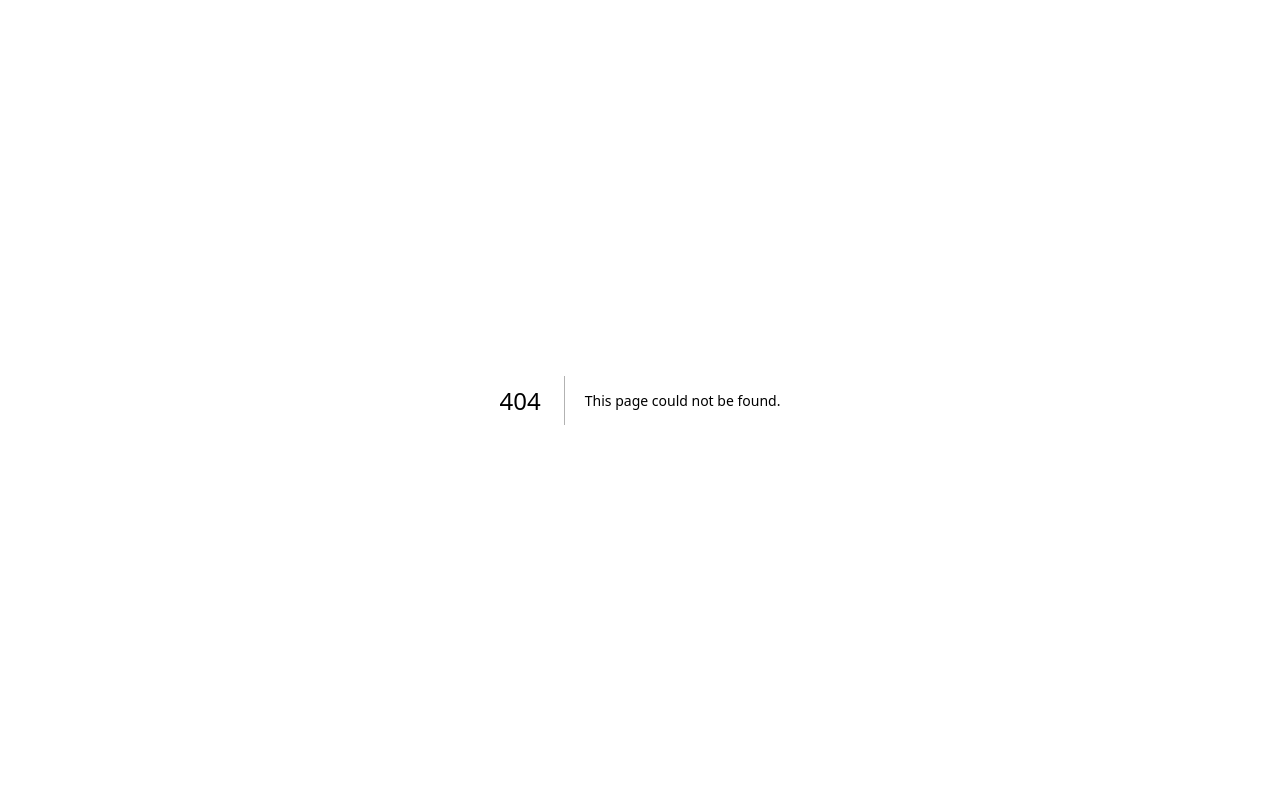
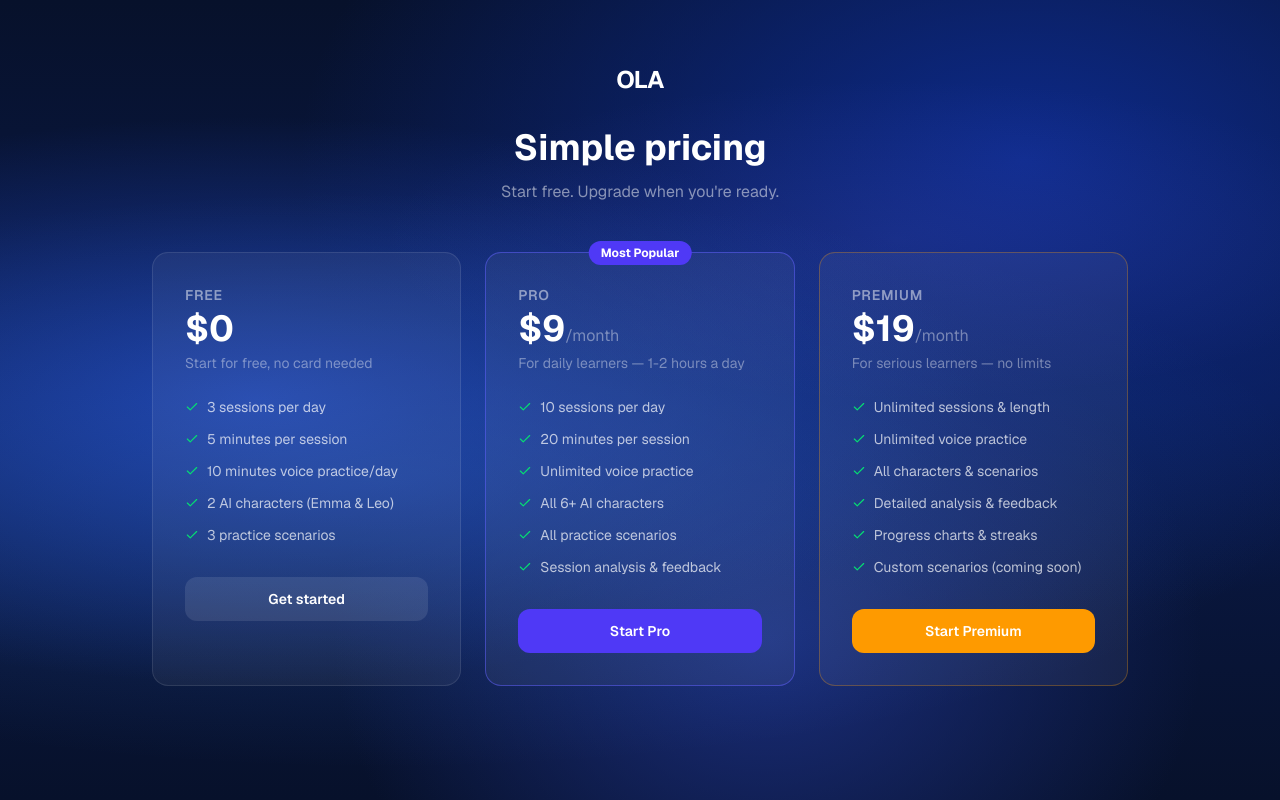
Before and after one commit to alolabsmarketing/olalabs-web, a Next.js app: page /pricing in a window 1280 px wide. Before the commit this address had no page. Built offline with nearby package versions, Linux system fonts and the light colour scheme.

Commit message:
feat: rebuild pricing page with all three plans

```diff
--- /dev/null
+++ b/app/pricing/page.tsx
@@ -0,0 +1,106 @@
+import Link from "next/link";
+import { Check } from "lucide-react";
+import CheckoutButton from "@/components/CheckoutButton";
+
+const PLANS = [
+  {
+    name: "Free", price: "$0", period: "",
+    description: "Start for free, no card needed",
+    borderClass: "border-white/10",
+    features: [
+      "3 sessions per day",
+      "5 minutes per session",
+      "10 minutes voice practice/day",
+      "2 AI characters (Emma & Leo)",
+      "3 practice scenarios",
+    ],
+    ctaType: "link" as const,
+    ctaHref: "/register",
+    ctaLabel: "Get started",
+    ctaClass: "bg-white/10 hover:bg-white/20 text-white",
+  },
+  {
+    name: "Pro", price: "$9", period: "/month",
+    description: "For daily learners — 1-2 hours a day",
+    borderClass: "border-indigo-500/50",
+    badge: "Most Popular",
+    features: [
+      "10 sessions per day",
+      "20 minutes per session",
+      "Unlimited voice practice",
+      "All 6+ AI characters",
+      "All practice scenarios",
+      "Session analysis & feedback",
+    ],
+    ctaType: "checkout" as const,
+    ctaPlan: "pro" as const,
+    ctaLabel: "Start Pro",
+    ctaClass: "bg-indigo-600 hover:bg-indigo-500 text-white",
+  },
+  {
+    name: "Premium", price: "$19", period: "/month",
+    description: "For serious learners — no limits",
+    borderClass: "border-amber-500/30",
+    features: [
+      "Unlimited sessions & length",
+      "Unlimited voice practice",
+      "All characters & scenarios",
+      "Detailed analysis & feedback",
+      "Progress charts & streaks",
+      "Custom scenarios (coming soon)",
+    ],
+    ctaType: "checkout" as const,
+    ctaPlan: "premium" as const,
+    ctaLabel: "Start Premium",
+    ctaClass: "bg-amber-500 hover:bg-amber-400 text-white",
+  },
+] as const;
+
+export default function PricingPage() {
+  return (
+    <div className="ola-gradient-bg relative min-h-screen">
+      <div className="ola-wave" />
+      <div className="relative z-10 max-w-5xl mx-auto px-6 py-16">
+        <div className="text-center mb-12">
+          <Link href="/" className="text-white font-bold text-2xl tracking-tight block mb-8">OLA</Link>
+          <h1 className="text-4xl font-bold text-white mb-3">Simple pricing</h1>
+          <p className="text-white/50">Start free. Upgrade when you're ready.</p>
+        </div>
+        <div className="grid grid-cols-1 md:grid-cols-3 gap-6">
+          {PLANS.map((plan) => (
+            <div key={plan.name} className={`relative bg-white/5 border ${plan.borderClass} rounded-2xl p-8`}>
+              {"badge" in plan && plan.badge && (
+                <div className="absolute -top-3 left-1/2 -translate-x-1/2 bg-indigo-600 text-white text-xs font-bold px-3 py-1 rounded-full">
+                  {plan.badge}
+                </div>
+              )}
+              <div className="mb-6">
+                <div className="text-white/50 text-sm font-semibold uppercase tracking-wider mb-1">{plan.name}</div>
+                <div className="text-4xl font-bold text-white">
+                  {plan.price}<span className="text-base font-normal text-white/40">{plan.period}</span>
+                </div>
+                <div className="text-white/40 text-sm mt-1">{plan.description}</div>
+              </div>
+              <ul className="space-y-3 mb-8">
+                {plan.features.map((f) => (
+                  <li key={f} className="flex items-center gap-2 text-sm text-white/70">
+                    <Check size={14} className="text-green-400 flex-shrink-0" />{f}
+                  </li>
+                ))}
+              </ul>
+              {plan.ctaType === "link" ? (
+                <Link href={plan.ctaHref}
+                  className={`block w-full text-center py-3 rounded-xl font-semibold text-sm transition-colors ${plan.ctaClass}`}>
+                  {plan.ctaLabel}
+                </Link>
+              ) : (
+                <CheckoutButton plan={plan.ctaPlan} label={plan.ctaLabel}
+                  className={`w-full py-3 rounded-xl font-semibold text-sm ${plan.ctaClass}`} />
+              )}
+            </div>
+          ))}
+        </div>
+      </div>
+    </div>
+  );
+}
```
